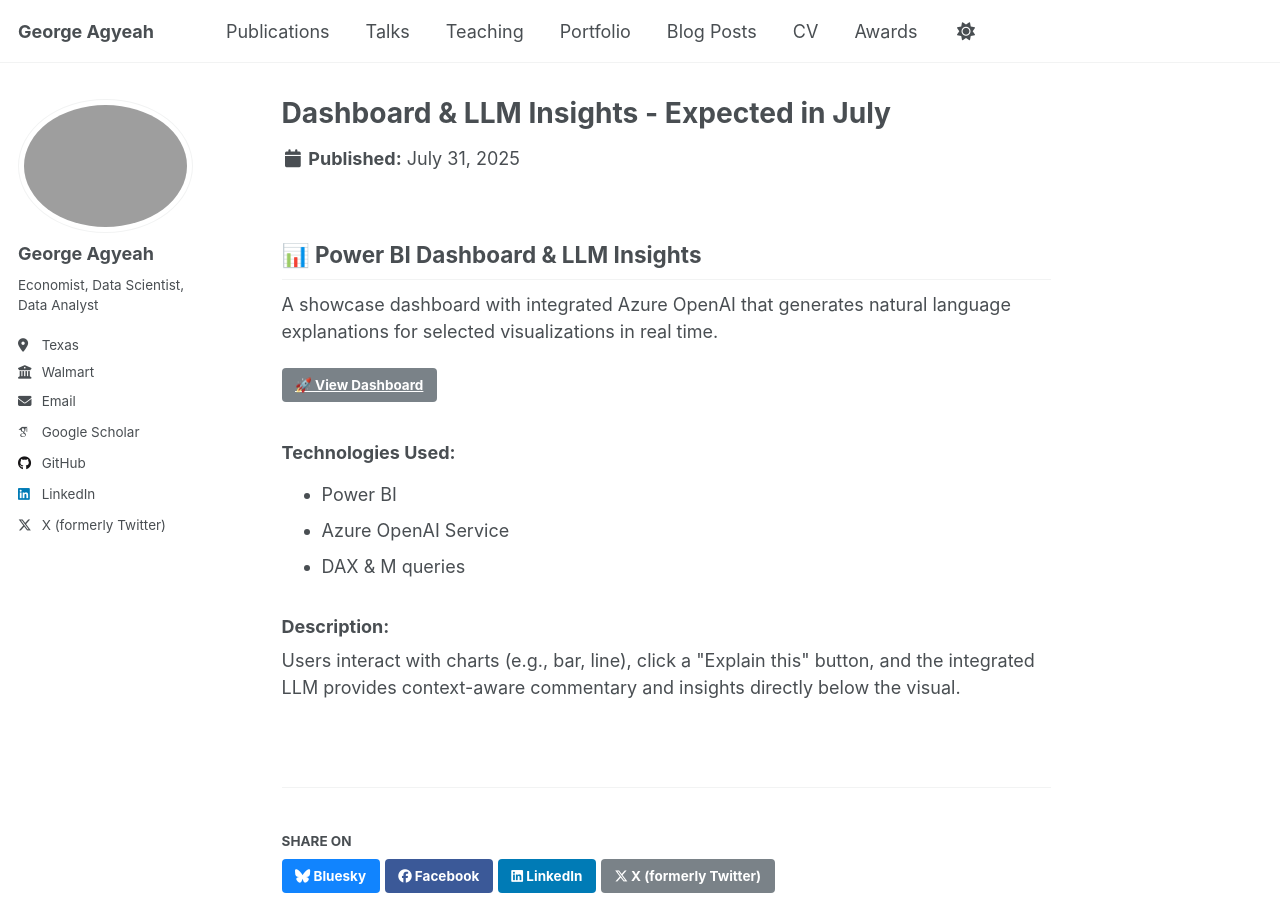
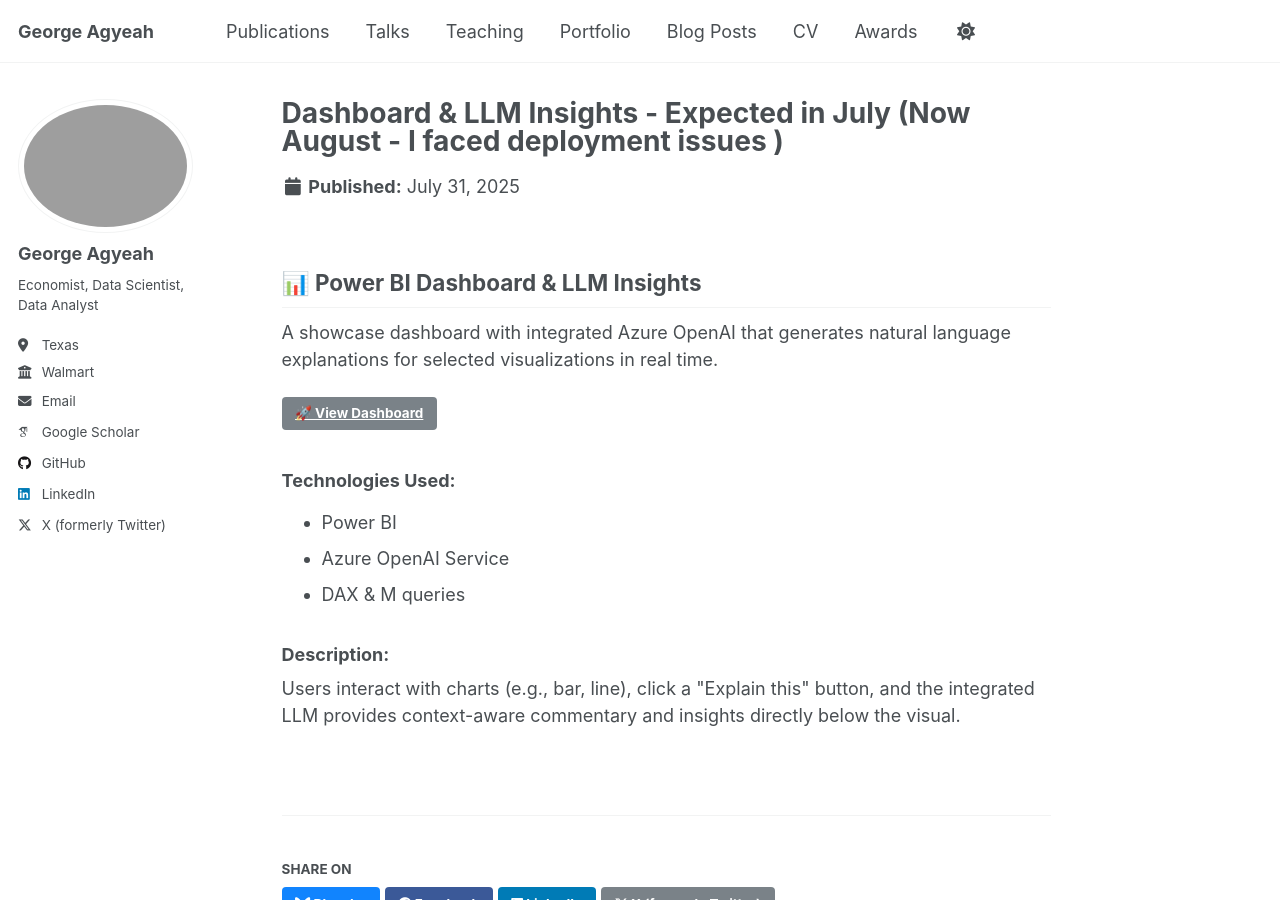
Before and after one commit to Gee1225/gee1225.github.io, a Jekyll site: the page built from _portfolio/portfolio-5.html, in a window 1280 px wide and 900 px high. Built offline with Jekyll 4.4.1, drawn with Linux system fonts in a browser that asks for light colours; some web fonts are replaced.

Commit message:
Update portfolio-5.html

```diff
--- a/_portfolio/portfolio-5.html
+++ b/_portfolio/portfolio-5.html
@@ -1,5 +1,5 @@
 ---
-title: "Dashboard & LLM Insights - Expected in July"
+title: "Dashboard & LLM Insights - Expected in July (Now August - I faced deployment issues ) "
 excerpt: "A Dashboard report that leverages an LLM to auto-generate visual explanations.📊✨"
 collection: portfolio
 image: /images/powerbi-llm.png
```
